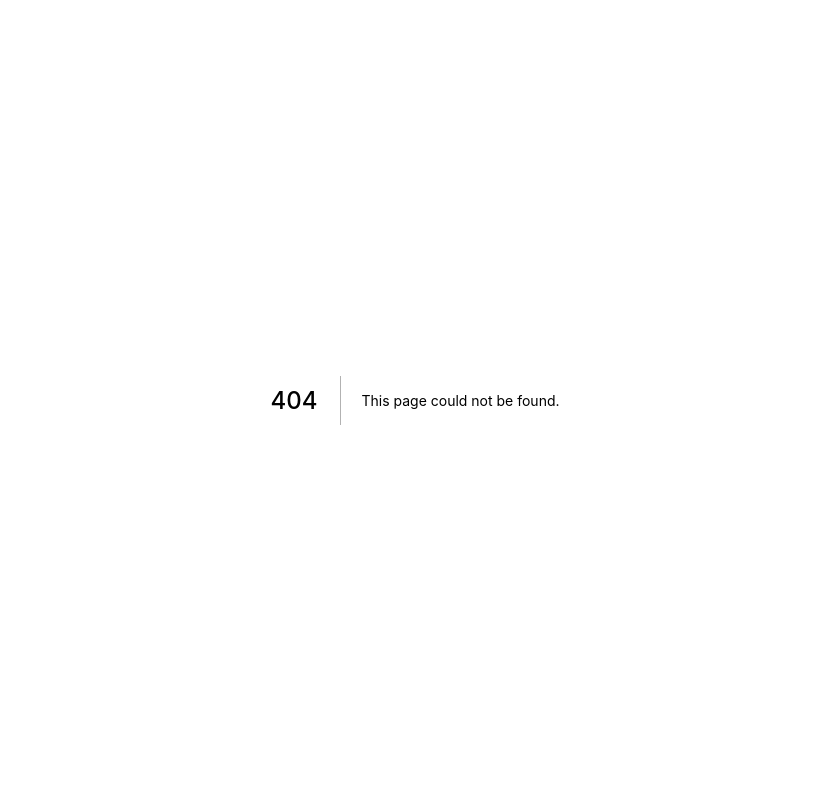
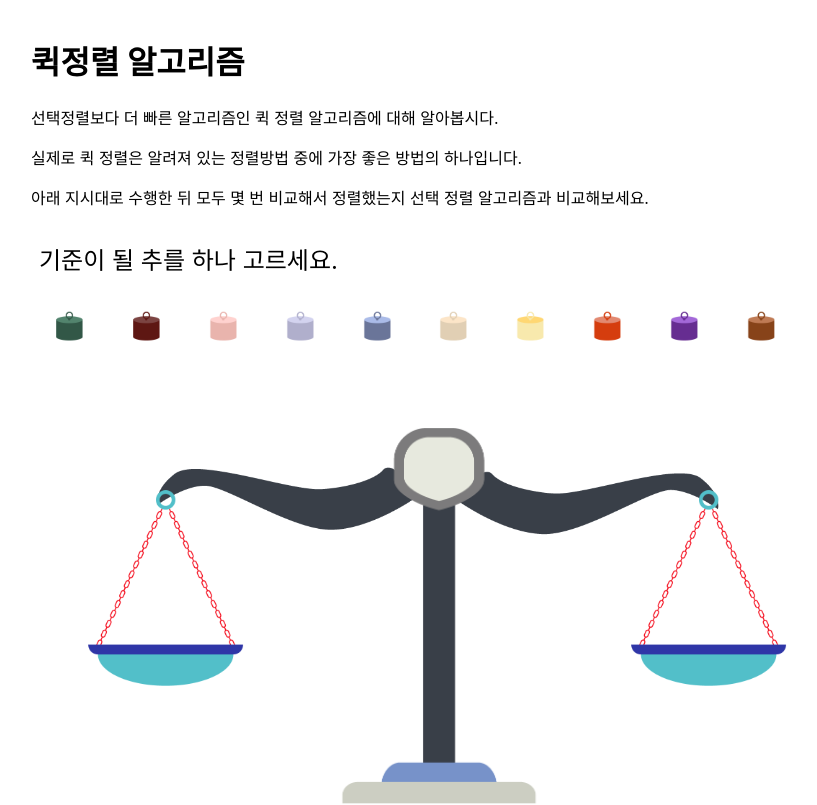
Before and after one commit to rjxjr66/cr02, a Next.js app: page /chapters/05/quick-sort in a window 1280 px wide. Before the commit this address had no page. Shown: the top 805 px of the page, without its empty margins (225-1042 px from the left). Built offline with nearby package versions, Linux system fonts and the light colour scheme.

Commit message:
퀵 정렬 알고리즘

```diff
--- a/components/Balances.module.css
+++ b/components/Balances.module.css
@@ -39,7 +39,7 @@
 .plateContainer div {
     position: absolute;
     left: 50%;
-    transform: translateX(-40%);
-    bottom: 100px;
+    transform: translateX(-50%);
+    bottom: 110px;
     width: 100px;
 }
--- a/components/SortableWeights.tsx
+++ b/components/SortableWeights.tsx
@@ -5,7 +5,7 @@ import arrayMove from 'array-move';
 
 const SortableItem = SortableElement(({value})=> <Weight weight={value} showAnswer={false} onClick={_=>_} ></Weight>)
 const SortableList = SortableContainer(( {items }) => {
-    return  (<div style={{ display: 'flex' }}>
+    return  (<div style={{ display: 'flex', justifyContent: 'space-between' }}>
         {
             items.map((value, index)=>{
                 return <SortableItem key={value.color} index={index} value={value}></SortableItem>
@@ -33,7 +33,7 @@ export function SortableWeights({ weights }) {
         alert(correct?`완벽해요, 추들이 잘 정렬되었습니다!`:`정렬이 안되어있어요 ㅠ 다시 시도해보세요..`)
     }
 
-    return <div style={{ background: '#f4f4f4', padding: '8px 16px', width: '110%' }}>
+    return <div style={{ background: '#f4f4f4', padding: '8px 16px' }}>
         <h3>드래그해서 정렬해보세요!</h3>
         <SortableList axis='x' items={_weights} onSortEnd={onSortEnd}></SortableList>
         <div style={{ display: 'flex', justifyContent: 'flex-end' }}><button onClick={checkAnswer}>정답확인</button></div>
--- a/components/Weight.module.css
+++ b/components/Weight.module.css
@@ -1,5 +1,6 @@
 .weight {
     position: relative;
+    text-align: center;
 }
 
 .weight img {
--- a/components/Weight.tsx
+++ b/components/Weight.tsx
@@ -1,8 +1,33 @@
+import { IWeight } from './types';
 import styles from './Weight.module.css';
 
-export function Weight({ weight, onClick, showAnswer }) {
-    return <div className={styles.weight}>
+interface IWeightProps {
+    weight: IWeight,
+    onClick?: (any)=>any,
+    showAnswer?: boolean,
+    draggable?: boolean,
+    index?: number,
+    groupIndex?: number
+}
+
+export const Weight:React.FC<IWeightProps> = ({ weight, onClick = _=>_, showAnswer = false, draggable = false, index = null, groupIndex = null }) => {
+    const onDragStart = (e) => {
+        e.target.style.opacity = 0;
+        e.dataTransfer.setData('application/json', JSON.stringify({
+            groupIndex,
+            index
+        }))
+    }
+
+    const onDragEnd = (e) => {
+        e.target.style.opacity = 1;
+    }
+
+    return <div
+            className={styles.weight} draggable={draggable}
+            onDragStart={onDragStart} onDragEnd={onDragEnd}
+        >
         {showAnswer && (weight.weight === 10 || weight.weight === 1)?<div className={styles.answer}>내가 제일 {weight.weight === 10?'무거':'가벼'}워!</div>:null}
-        <img onClick={_=>onClick(weight)} key={weight.color} src={`/images/05/weight${weight.color}.png`}></img>
+        <img data-index={groupIndex} style={{ margin: "-10px" }} onClick={_=>onClick(weight)} key={weight.color} src={`/images/05/weight${weight.color}.png`}></img>
     </div>
 }
--- a/components/Weights.tsx
+++ b/components/Weights.tsx
@@ -3,10 +3,18 @@ import { Weight } from '.';
 import { IWeight } from "./types";
 import styles from './Weights.module.css';
 
-export function Weights({ items, onClick, showAnswer }) {
+interface IWeightsProps {
+    items: any,
+    onClick?: (any)=>any,
+    showAnswer?: boolean,
+    draggable?: boolean,
+    groupIndex?: number
+}
+
+export const Weights:React.FC<IWeightsProps> = ({ items, onClick = _=>_, showAnswer = false, draggable = false, groupIndex = null }) => {
     return <div className={styles.weights}>
-        { items.map((item: IWeight) => {
-            return <Weight key={item.color} weight={item} onClick={onClick} showAnswer={showAnswer}></Weight>
+        { items.map((item: IWeight, index: number) => {
+            return <Weight draggable={draggable} key={item.color} weight={item} onClick={onClick} showAnswer={showAnswer} groupIndex={groupIndex} index={index}></Weight>
         }) }
     </div>
 }
--- a/components/index.tsx
+++ b/components/index.tsx
@@ -4,3 +4,4 @@ export * from './Balances';
 export * from './Weights';
 export * from './Weight';
 export * from './BalanceAndWeight';
+export * from './SortableWeights'
--- a/pages/chapters/05/index.tsx
+++ b/pages/chapters/05/index.tsx
@@ -8,7 +8,8 @@ export default function Chapter5() {
             </Head>
             <ul className="index">
                 <a href="05/max"><li>최대값 찾기</li></a>
-                <a href="05/sort"><li>정렬 알고리즘</li></a>
+                <a href="05/sort"><li>정렬하기</li></a>
+                <a href="05/quick-sort"><li>퀵정렬 알고리즘</li></a>
             </ul>
         </div>
     )
--- /dev/null
+++ b/pages/chapters/05/quick-sort.module.css
@@ -0,0 +1,26 @@
+.weights {
+    display: flex;
+}
+
+.weights div {
+    flex-grow: 1;
+}
+
+.fixed {
+    background: #f4f4f4;
+}
+
+.current {
+    border: 3px dotted gray;
+}
+
+.instruction {
+    margin: 32px 8px 16px 8px;
+    font-size: 24px;
+}
+
+.check {
+    display: flex;
+    justify-content: flex-end;
+    margin: 8px 0 100px 0;
+}
--- /dev/null
+++ b/pages/chapters/05/quick-sort.tsx
@@ -0,0 +1,160 @@
+import React, { useState } from "react";
+import Head from 'next/head'
+import { BalanceAndWeight, IWeight, Weight, Weights } from "../../../components";
+import * as _ from 'lodash';
+import styles from './quick-sort.module.css';
+
+const items = _.shuffle([1,2,3,4,5,6,7,8,9,10]).map((weight, index)=>{
+    return {
+        weight,
+        color: index + 1
+    }
+});
+
+export default function QuickSort() {
+    const [ partition, setPartition ] = useState<any>([ items ])
+    const [ state, setState ] = useState<{ current: number, picked: boolean }>({
+        current: 0,
+        picked: false
+    });
+    const [ sorted, setSorted ] = useState<boolean>(false);
+
+    const pick = (items: IWeight[], item: IWeight) => {
+        if (!state.picked) {
+            const groupIndex = partition.findIndex(_=>_===items);
+            const index = items.findIndex(_=>_===item);
+            const newPartition = [ ...partition ]
+
+            newPartition[groupIndex] = [ items.slice(0, index), item, items.slice(index + 1) ]
+            newPartition.splice(groupIndex, 1, ...newPartition[groupIndex])
+
+            setPartition(newPartition)
+            setState({
+                current: newPartition.findIndex(_=>_===item),
+                picked: true
+            })
+        }
+    }
+
+    const onDrop = (e) => {
+        e.stopPropagation();
+
+        const targetGroup = e.target.dataset.index
+        const { groupIndex, index } = JSON.parse(e.dataTransfer.getData('application/json'));
+
+        const newPartition = [ ...partition ]
+        newPartition[targetGroup].push(newPartition[groupIndex][index]);
+        newPartition[groupIndex].splice(index, 1);
+
+        setPartition(newPartition);
+
+        return false;
+    }
+
+    const check = () => {
+        let bool = true;
+        for (let item of partition[state.current + 1]) {
+            if (partition[state.current].weight > item.weight) {
+                bool = false;
+                break;
+            }
+        }
+
+        if (!bool) {
+            alert("다시 시도해보세요!")
+            return;
+        }
+
+        for (let item of partition[state.current - 1]) {
+            if (partition[state.current].weight < item.weight) {
+                bool = false;
+                break;
+            }
+        }
+
+        if (!bool) {
+            alert("다시 시도해보세요!")
+            return;
+        }
+
+        const newPartition = [ ...partition ]
+        let offset = 0;
+        for (let index of [ state.current - 1, state.current + 1 ]) {
+            if (newPartition[index + offset].length === 0) {
+                newPartition.splice(index + offset, 1);
+                offset -= 1;
+            } else if (newPartition[index + offset].length === 1) {
+                newPartition[index + offset] = newPartition[index + offset][0]
+            }
+        }
+
+        setPartition(newPartition)
+        setState({
+            ...state,
+            picked: false
+        })
+
+        let sorted = true;
+        for (let item of newPartition) {
+            if (item instanceof Array) {
+                sorted = false;
+                break;
+            }
+        }
+
+        if (sorted) {
+            setSorted(true);
+        }
+    }
+
+    const onDragOver = (e) => {
+        e.preventDefault();
+    }
+
+    const move = (index) => {
+        return state.picked && (index===state.current-1 || index===state.current+1)
+    }
+
+    return <div className="container">
+        <Head>
+            <title>차곡차곡 순서대로 / 퀵정렬 알고리즘</title>
+        </Head>
+        <h1>퀵정렬 알고리즘</h1>
+        <p>선택정렬보다 더 빠른 알고리즘인 퀵 정렬 알고리즘에 대해 알아봅시다.</p>
+        <p>실제로 퀵 정렬은 알려져 있는 정렬방법 중에 가장 좋은 방법의 하나입니다.</p>
+        <p>아래 지시대로 수행한 뒤 모두 몇 번 비교해서 정렬했는지 선택 정렬 알고리즘과 비교해보세요.</p>
+
+        <section className="content">
+            {sorted?(
+                <p className={styles.instruction}>정렬되었습니다!</p>
+            ):(state.picked?(
+                <p className={styles.instruction}>저울을 이용해 기준이 될 추 보다 가벼운 추는 왼쪽, 무거운 추는 오른쪽으로 옮기세요. 다 옮겨졌으면, 다음 버튼을 클릭하세요.</p>
+            ):(
+                <p className={styles.instruction}>기준이 될 추를 하나 고르세요.</p>
+            ))}
+            <div className={styles.weights}>
+                { partition.map((items, index)=>{
+                    if (!(items instanceof Array)) {
+                        return <div key={index} className={styles.fixed}>
+                            <Weight weight={items} onClick={_=>_} showAnswer={false}></Weight>
+                        </div>
+                    } else {
+                        return <div key={index}
+                            className={[move(index)?styles.current:'', move(index)?'droppable':''].join(' ')}
+                            onDrop={onDrop} onDragOver={onDragOver}
+                            data-index={move(index)?index:null}
+                        >
+                            <Weights
+                                draggable={move(index)}
+                                groupIndex={index}
+                                onClick={item=>pick(items, item)} items={items}>
+                            </Weights>
+                        </div>
+                    }
+                }) }
+            </div>
+            {state.picked?<div className={styles.check} onClick={check}><button>다음</button></div>:null}
+            <BalanceAndWeight init={items} showAnswer={false}></BalanceAndWeight>
+        </section>
+    </div>
+}
```
